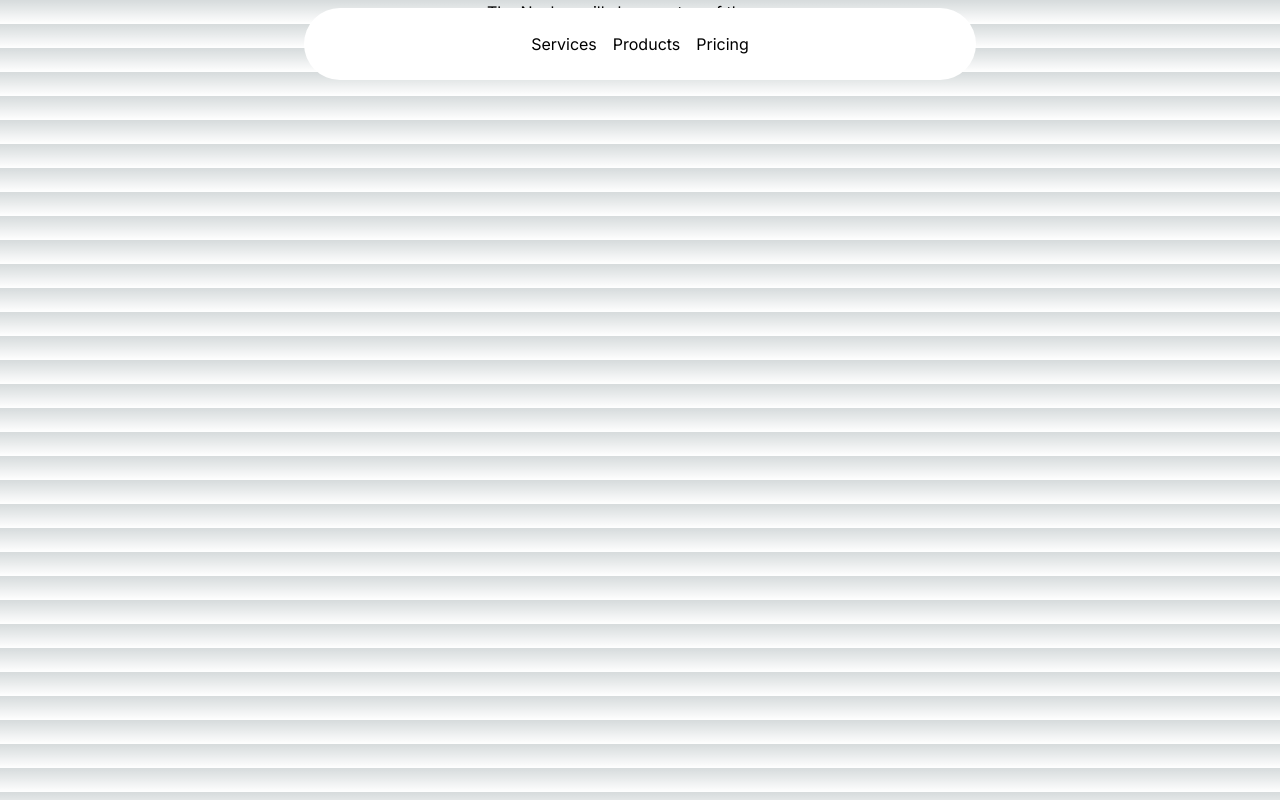
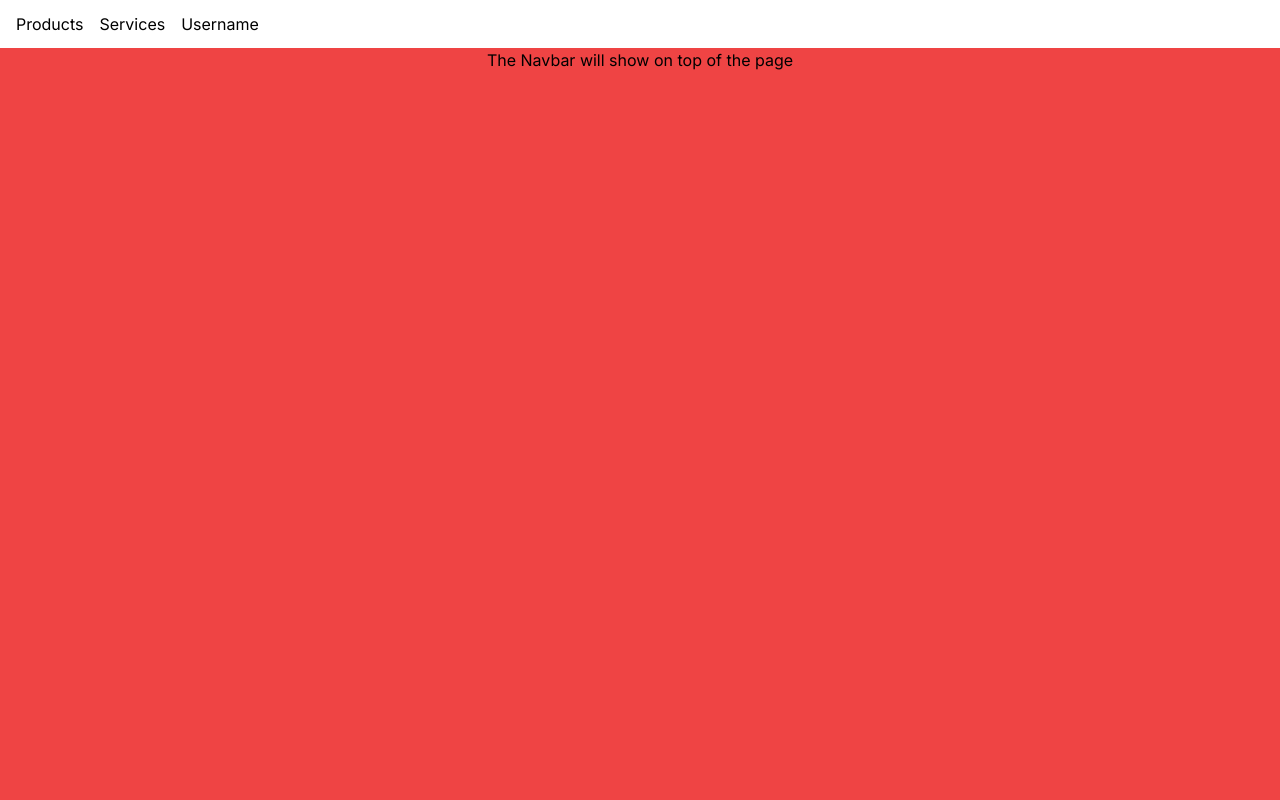
Before and after one commit to rianAnugrah/labsji, a Next.js app: page /navbar-demo in a window 1280 px wide. Built offline with nearby package versions, Linux system fonts and the light colour scheme.

Commit message:
Align Navbar to left

```diff
--- /dev/null
+++ b/app/components/shared/navbar.tsx
@@ -0,0 +1,64 @@
+"use client";
+import React, { useState } from "react";
+import { HoveredLink, Menu, MenuItem, ProductItem } from "../ui/navbar-menu";
+import { cn } from "../../utils/cn";
+
+
+
+
+export default function Navbar({ className }: { className?: string }) {
+    const [active, setActive] = useState<string | null>(null);
+    return (
+        <div
+            className={cn("inset-x-0 w-full mx-auto z-50 h-12", className)}
+        >
+            <Menu setActive={setActive}>
+                <MenuItem setActive={setActive} active={active} item="Products">
+                    <div className="  text-sm grid grid-cols-2 gap-10 p-4">
+                        <ProductItem
+                            title="Algochurn"
+                            href="https://algochurn.com"
+                            src="https://assets.aceternity.com/demos/algochurn.webp"
+                            description="Prepare for tech interviews like never before."
+                        />
+                        <ProductItem
+                            title="Tailwind Master Kit"
+                            href="https://tailwindmasterkit.com"
+                            src="https://assets.aceternity.com/demos/tailwindmasterkit.webp"
+                            description="Production ready Tailwind css components for your next project"
+                        />
+                        <ProductItem
+                            title="Moonbeam"
+                            href="https://gomoonbeam.com"
+                            src="https://assets.aceternity.com/demos/Screenshot+2024-02-21+at+11.51.31%E2%80%AFPM.png"
+                            description="Never write from scratch again. Go from idea to blog in minutes."
+                        />
+                        <ProductItem
+                            title="Rogue"
+                            href="https://userogue.com"
+                            src="https://assets.aceternity.com/demos/Screenshot+2024-02-21+at+11.47.07%E2%80%AFPM.png"
+                            description="Respond to government RFPs, RFIs and RFQs 10x faster using AI"
+                        />
+                    </div>
+                </MenuItem>
+                <MenuItem setActive={setActive} active={active} item="Services">
+                    <div className="flex flex-col space-y-4 text-sm">
+                        <HoveredLink href="/web-dev">Web Development</HoveredLink>
+                        <HoveredLink href="/interface-design">Interface Design</HoveredLink>
+                        <HoveredLink href="/seo">Search Engine Optimization</HoveredLink>
+                        <HoveredLink href="/branding">Branding</HoveredLink>
+                    </div>
+                </MenuItem>
+
+                <MenuItem setActive={setActive} active={active} item="Username">
+                    <div className="flex flex-col space-y-4 text-sm">
+                        <HoveredLink href="/hobby">Profile</HoveredLink>
+                        <HoveredLink href="/individual">Setting</HoveredLink>
+                        <hr />
+                        <HoveredLink href="/enterprise">Logout</HoveredLink>
+                    </div>
+                </MenuItem>
+            </Menu>
+        </div>
+    );
+}
--- a/app/components/ui/navbar-menu.tsx
+++ b/app/components/ui/navbar-menu.tsx
@@ -39,7 +39,8 @@ export const MenuItem = ({
           transition={transition}
         >
           {active === item && (
-            <div className="absolute top-[calc(100%_+_1.2rem)] left-1/2 transform -translate-x-1/2 pt-4">
+            // <div className="absolute top-[calc(100%_+_1.2rem)] left-1/2 transform -translate-x-1/2 pt-4">
+            <div className="absolute top-[calc(100%_+_0px)]  transform  pt-4">
               <motion.div
                 transition={transition}
                 layoutId="active" // layoutId ensures smooth animation
@@ -70,7 +71,7 @@ export const Menu = ({
   return (
     <nav
       onMouseLeave={() => setActive(null)} // resets the state
-      className="relative rounded-full boder border-transparent dark:bg-black dark:border-white/[0.2] bg-white shadow-input flex justify-center space-x-4 px-8 py-6 "
+      className="relative  boder border-transparent dark:bg-black dark:border-white/[0.2] bg-white shadow-input flex justify-start space-x-4 px-4 h-12 items-center "
     >
       {children}
     </nav>
--- a/app/globals.css
+++ b/app/globals.css
@@ -1,7 +1,7 @@
 @tailwind base;
 @tailwind components;
 @tailwind utilities;
-
+/*
 :root {
   --foreground-rgb: 0, 0, 0;
   --background-start-rgb: 214, 219, 220;
@@ -30,4 +30,4 @@ body {
   .text-balance {
     text-wrap: balance;
   }
-}
+} */
--- a/app/layout.tsx
+++ b/app/layout.tsx
@@ -1,6 +1,8 @@
 import type { Metadata } from "next";
 import { Inter } from "next/font/google";
 import "./globals.css";
+import Navbar from "./components/shared/navbar";
+import { cn } from "./utils/cn";
 
 const inter = Inter({ subsets: ["latin"] });
 
@@ -16,7 +18,15 @@ export default function RootLayout({
 }>) {
   return (
     <html lang="en">
-      <body className={inter.className}>{children}</body>
+      <body className={cn("flex h-screen w-full flex-col bg-red-500",inter.className  ) }>
+          <Navbar />
+        <div className="w-full h-[calc(100svh_-_48px)] overflow-scroll ">
+
+
+        {children}
+        </div>
+
+        </body>
     </html>
   );
 }
--- a/app/navbar-demo/page.tsx
+++ b/app/navbar-demo/page.tsx
@@ -1,72 +1,14 @@
 "use client";
-import React, { useState } from "react";
-import { HoveredLink, Menu, MenuItem, ProductItem } from "../components/ui/navbar-menu";
-import { cn } from "../utils/cn";
+import React from "react";
 
 
 export default function NavbarDemoPage() {
   return (
     <div className="relative w-full flex items-center justify-center">
-      <Navbar className="top-2" />
+
       <p className="text-black dark:text-white">
         The Navbar will show on top of the page
       </p>
     </div>
   );
 }
-
-function Navbar({ className }: { className?: string }) {
-  const [active, setActive] = useState<string | null>(null);
-  return (
-    <div
-      className={cn("fixed top-10 inset-x-0 max-w-2xl mx-auto z-50", className)}
-    >
-      <Menu setActive={setActive}>
-        <MenuItem setActive={setActive} active={active} item="Services">
-          <div className="flex flex-col space-y-4 text-sm">
-            <HoveredLink href="/web-dev">Web Development</HoveredLink>
-            <HoveredLink href="/interface-design">Interface Design</HoveredLink>
-            <HoveredLink href="/seo">Search Engine Optimization</HoveredLink>
-            <HoveredLink href="/branding">Branding</HoveredLink>
-          </div>
-        </MenuItem>
-        <MenuItem setActive={setActive} active={active} item="Products">
-          <div className="  text-sm grid grid-cols-2 gap-10 p-4">
-            <ProductItem
-              title="Algochurn"
-              href="https://algochurn.com"
-              src="https://assets.aceternity.com/demos/algochurn.webp"
-              description="Prepare for tech interviews like never before."
-            />
-            <ProductItem
-              title="Tailwind Master Kit"
-              href="https://tailwindmasterkit.com"
-              src="https://assets.aceternity.com/demos/tailwindmasterkit.webp"
-              description="Production ready Tailwind css components for your next project"
-            />
-            <ProductItem
-              title="Moonbeam"
-              href="https://gomoonbeam.com"
-              src="https://assets.aceternity.com/demos/Screenshot+2024-02-21+at+11.51.31%E2%80%AFPM.png"
-              description="Never write from scratch again. Go from idea to blog in minutes."
-            />
-            <ProductItem
-              title="Rogue"
-              href="https://userogue.com"
-              src="https://assets.aceternity.com/demos/Screenshot+2024-02-21+at+11.47.07%E2%80%AFPM.png"
-              description="Respond to government RFPs, RFIs and RFQs 10x faster using AI"
-            />
-          </div>
-        </MenuItem>
-        <MenuItem setActive={setActive} active={active} item="Pricing">
-          <div className="flex flex-col space-y-4 text-sm">
-            <HoveredLink href="/hobby">Hobby</HoveredLink>
-            <HoveredLink href="/individual">Individual</HoveredLink>
-            <HoveredLink href="/team">Team</HoveredLink>
-            <HoveredLink href="/enterprise">Enterprise</HoveredLink>
-          </div>
-        </MenuItem>
-      </Menu>
-    </div>
-  );
-}
```
